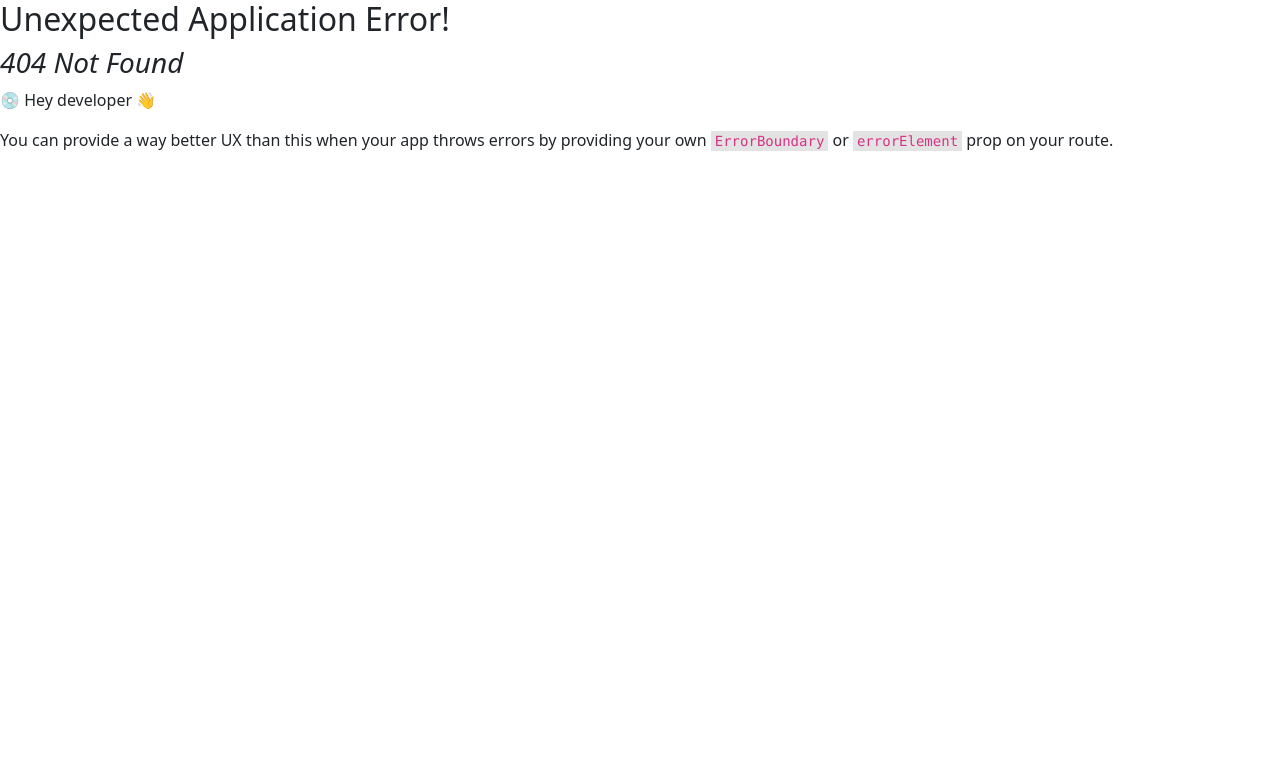
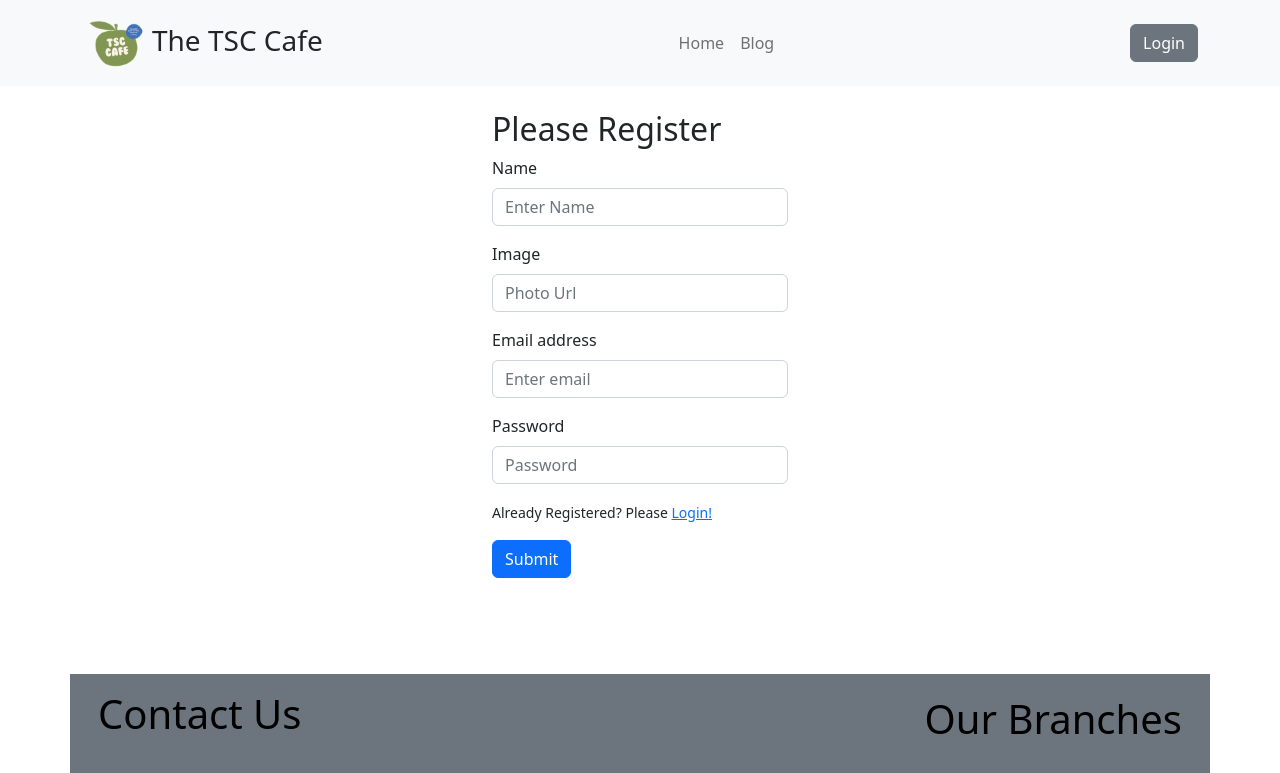
Before and after one commit to shawon012/tsc-cafe-client, a React (Vite) app: page /register in a window 1280 px wide. Before the commit this address had no page. Shown: the top 773 px of the page. Built offline with nearby package versions, Linux system fonts and the light colour scheme.

Commit message:
view recipe button working

```diff
--- a/src/pages/ChefCard/ChefCard.jsx
+++ b/src/pages/ChefCard/ChefCard.jsx
@@ -1,5 +1,6 @@
 import React from 'react';
 import { Button, Card, Col, Container, Row } from 'react-bootstrap';
+import { Link } from 'react-router-dom';
 
 const ChefCard = ({ chef }) => {
     const { chef_picture, chef_name, chef_id, year_of_experience, number_of_recipes, likes, short_bio } = chef
@@ -15,7 +16,7 @@ const ChefCard = ({ chef }) => {
                 </div>
             </div>
             <div>
-                        <Button variant="outline-success">View Recipe</Button>
+                <Link to={`/chefRecipe/${chef_id}`}> <Button variant="outline-success">View Recipe</Button></Link>
             </div>
         </Col>
 
--- /dev/null
+++ b/src/pages/ChefRecipe/ChefRecipe.jsx
@@ -0,0 +1,20 @@
+import React from 'react';
+import { useLoaderData } from 'react-router-dom';
+import CheifWithRec from './CheifWithRec';
+
+const ChefRecipe = () => {
+    const chefAndRecipe = useLoaderData()
+    return (
+        <div>
+            {
+                chefAndRecipe.map(recipe => <CheifWithRec
+                key={recipe.id}
+                recipe ={recipe}
+
+                ></CheifWithRec>)
+            }
+        </div>
+    );
+};
+
+export default ChefRecipe;
--- /dev/null
+++ b/src/pages/ChefRecipe/CheifWithRec.jsx
@@ -0,0 +1,12 @@
+import React from 'react';
+
+const CheifWithRec = ({recipe}) => {
+    const {recipe_name} = recipe;
+    return (
+        <div>
+            <h2>This is the each page for show recipe: {recipe_name}</h2>
+        </div>
+    );
+};
+
+export default CheifWithRec;
--- /dev/null
+++ b/src/pages/Login/Login.jsx
@@ -0,0 +1,28 @@
+import React from 'react';
+import { Button, Container, Form } from 'react-bootstrap';
+import { Link } from 'react-router-dom';
+
+const Login = () => {
+    return (
+        <Container className='w-25 mx-auto'>
+            <h2 className='mt-4'>Please Login</h2>
+            <Form className='mt-2 pb-5 mb-5'>
+                <Form.Group className="mb-3" controlId="formBasicEmail">
+                    <Form.Label>Email address</Form.Label>
+                    <Form.Control type="email" placeholder="Enter email" />
+                </Form.Group>
+
+                <Form.Group className="mb-3" controlId="formBasicPassword">
+                    <Form.Label>Password</Form.Label>
+                    <Form.Control type="password" placeholder="Password" />
+                </Form.Group>
+                <p><small>New To TSC Cafe? Please <Link to='/register'>Register!</Link></small></p>
+                <Button variant="primary" type="submit">
+                    Submit
+                </Button>
+            </Form>
+        </Container>
+    );
+};
+
+export default Login;
--- /dev/null
+++ b/src/pages/Login/Register.jsx
@@ -0,0 +1,36 @@
+import React from 'react';
+import { Button, Container, Form } from 'react-bootstrap';
+import { Link } from 'react-router-dom';
+
+const Register = () => {
+    return (
+        <Container className='w-25 mx-auto'>
+            <h2 className='mt-4'>Please Register</h2>
+            <Form className='mt-2 pb-5 mb-5'>
+                <Form.Group className="mb-3" controlId="formBasicEmail">
+                    <Form.Label>Name</Form.Label>
+                    <Form.Control type="text" placeholder="Enter Name" />
+                </Form.Group>
+                <Form.Group className="mb-3" controlId="formBasicEmail">
+                    <Form.Label>Image</Form.Label>
+                    <Form.Control type="text" placeholder="Photo Url" />
+                </Form.Group>
+                <Form.Group className="mb-3" controlId="formBasicEmail">
+                    <Form.Label>Email address</Form.Label>
+                    <Form.Control type="email" placeholder="Enter email" />
+                </Form.Group>
+
+                <Form.Group className="mb-3" controlId="formBasicPassword">
+                    <Form.Label>Password</Form.Label>
+                    <Form.Control type="password" placeholder="Password" />
+                </Form.Group>
+                <p><small>Already Registered? Please <Link to='/register'>Login!</Link></small></p>
+                <Button variant="primary" type="submit">
+                    Submit
+                </Button>
+            </Form>
+        </Container>
+    );
+};
+
+export default Register;
--- a/src/pages/Shared/Header/Header.jsx
+++ b/src/pages/Shared/Header/Header.jsx
@@ -1,5 +1,6 @@
 import React from 'react';
 import { Button, Container, Nav, Navbar } from 'react-bootstrap';
+import { Link } from 'react-router-dom';
 
 
 const Header = () => {
@@ -17,7 +18,7 @@ const Header = () => {
                     <Nav.Link href="#features">Blog</Nav.Link>
                 </Nav>
                 <Nav>
-                    <Button variant="secondary">Login</Button>
+                    <Link to="/login"><Button variant="secondary">Login</Button></Link>
                 </Nav>
             </Container>
         </Navbar>
--- a/src/routes/Routes.jsx
+++ b/src/routes/Routes.jsx
@@ -1,6 +1,9 @@
 import { createBrowserRouter } from "react-router-dom";
 import Main from "../Layout/Main";
 import Home from "../pages/Home/Home/Home";
+import Login from "../pages/Login/Login";
+import Register from "../pages/Login/Register";
+import ChefRecipe from "../pages/ChefRecipe/ChefRecipe";
 
 const router = createBrowserRouter([
     {
@@ -11,6 +14,19 @@ const router = createBrowserRouter([
                 path: '/',
                 element: <Home></Home>,
                 loader: () => fetch(`https://the-tsc-cafe-server-shawon012.vercel.app/chefs`)
+            },
+            {
+                path: '/login',
+                element: <Login></Login>
+            },
+            {
+                path: '/register',
+                element: <Register></Register>
+            },
+            {
+                path: '/chefRecipe/:id',
+                element: <ChefRecipe></ChefRecipe>,
+                loader: ({params}) => fetch(`https://the-tsc-cafe-server-shawon012.vercel.app/chefRecipe/${params.id}`)
             }
         ]
     }
```
Lines whose indentation alone changed are shown as unchanged.
